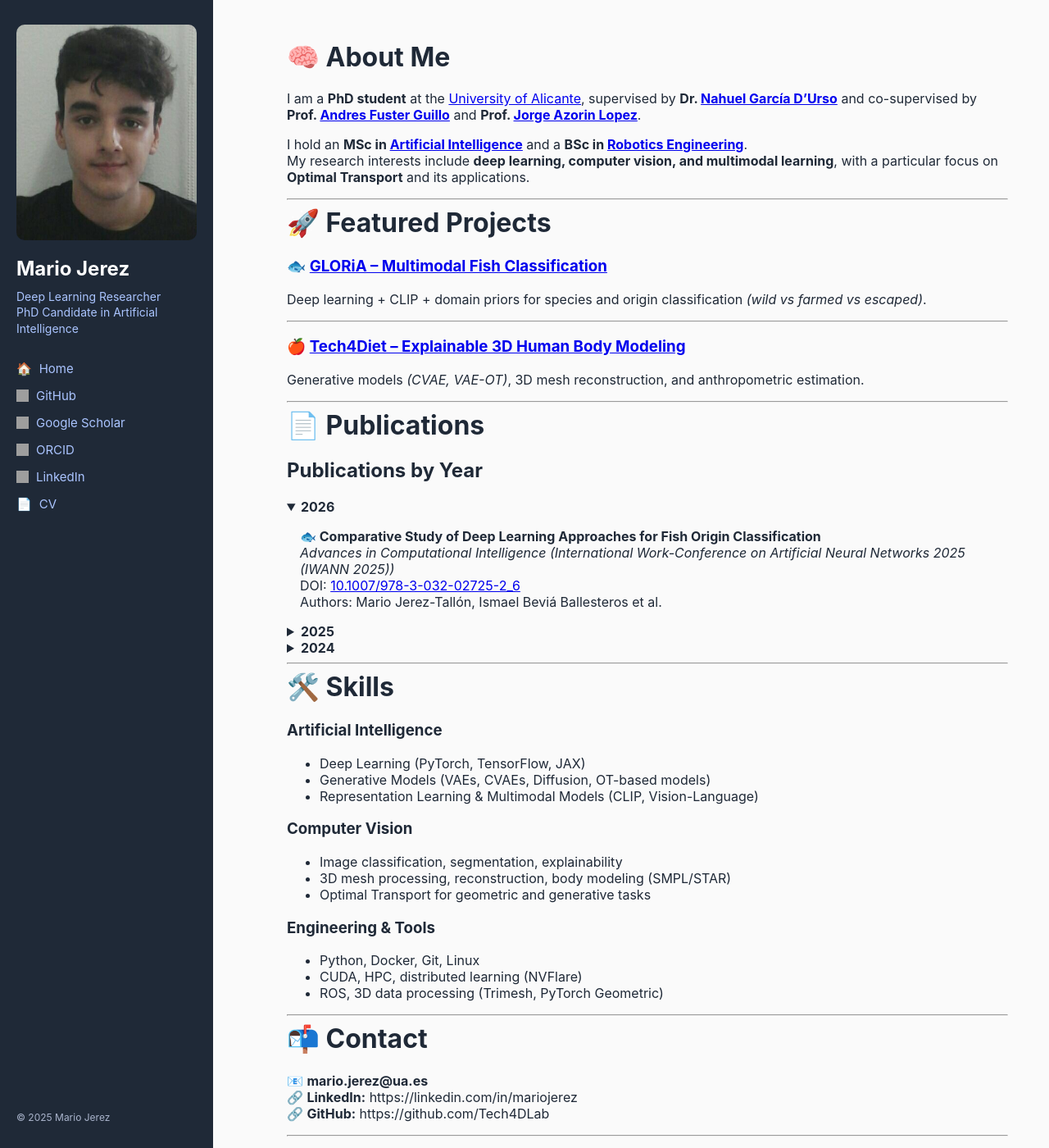
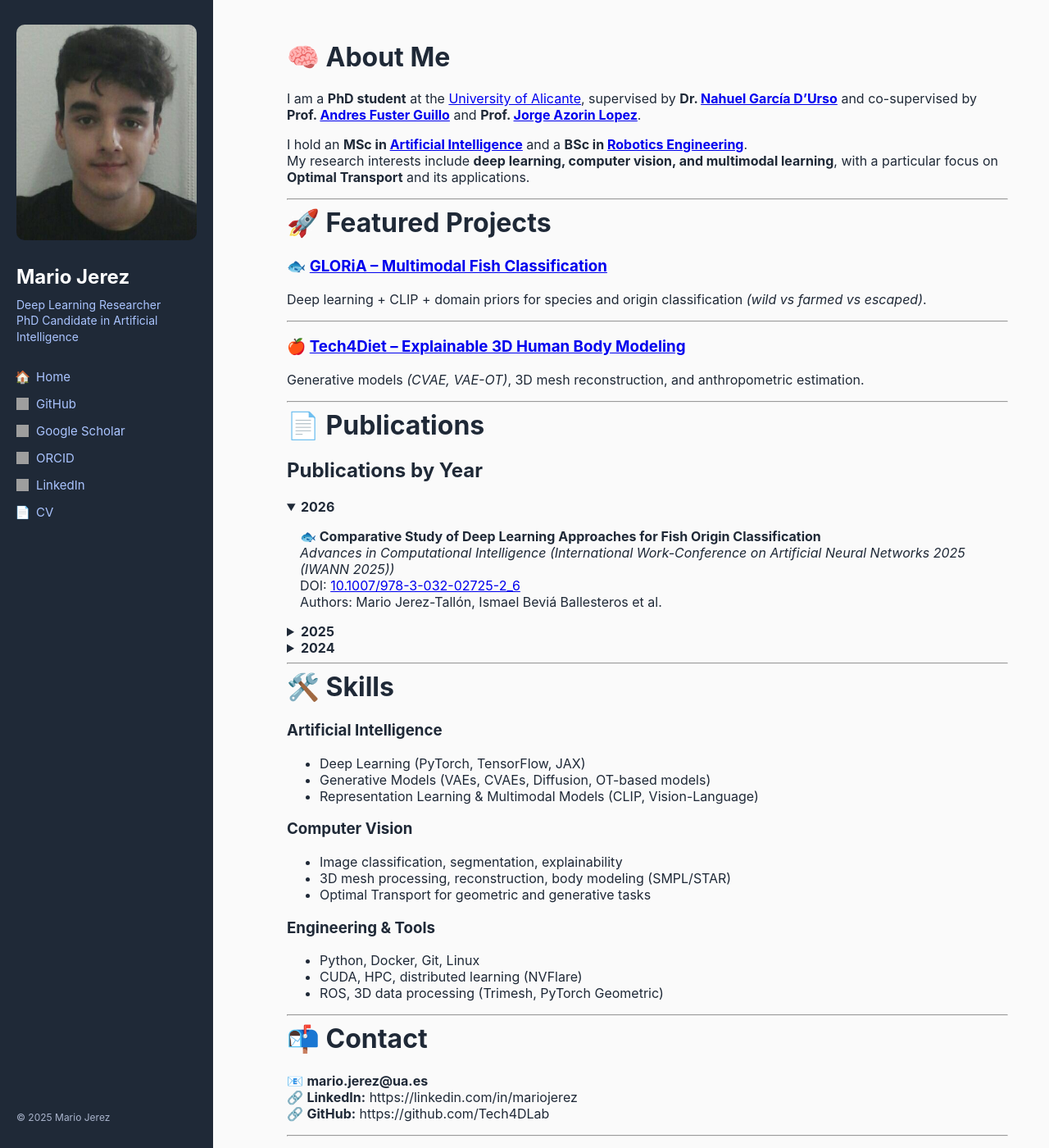
Before and after one commit to Mariojt72/Mariojt72.github.io, a Jekyll site: the page built from index.md, in a window 1280 px wide and 1400 px high. Shown: the whole window at 82% size. Built offline with Jekyll 4.4.1, drawn with Linux system fonts in a browser that asks for light colours; grey boxes are pictures that could not be loaded.

Commit message:
Update style.css

```diff
--- a/assets/css/style.css
+++ b/assets/css/style.css
@@ -25,7 +25,7 @@
 .name {
   font-size: 24px;
   font-weight: 700;
-  margin: 0;
+  margin: 10px 0 0 0;
 }
 
 .role {
@@ -60,6 +60,17 @@
   width: 1em;
   height: 1em;
   flex-shrink: 0;
+}
+
+/* ICONS ---------------------------------------------------------- */
+.icon,
+.emoji {
+  width: 1em;
+  height: 1em;
+  flex-shrink: 0;
+  display: inline-flex;
+  align-items: center;
+  justify-content: center;
 }
 
 /* FOOTER --------------------------------------------------------- */
```
